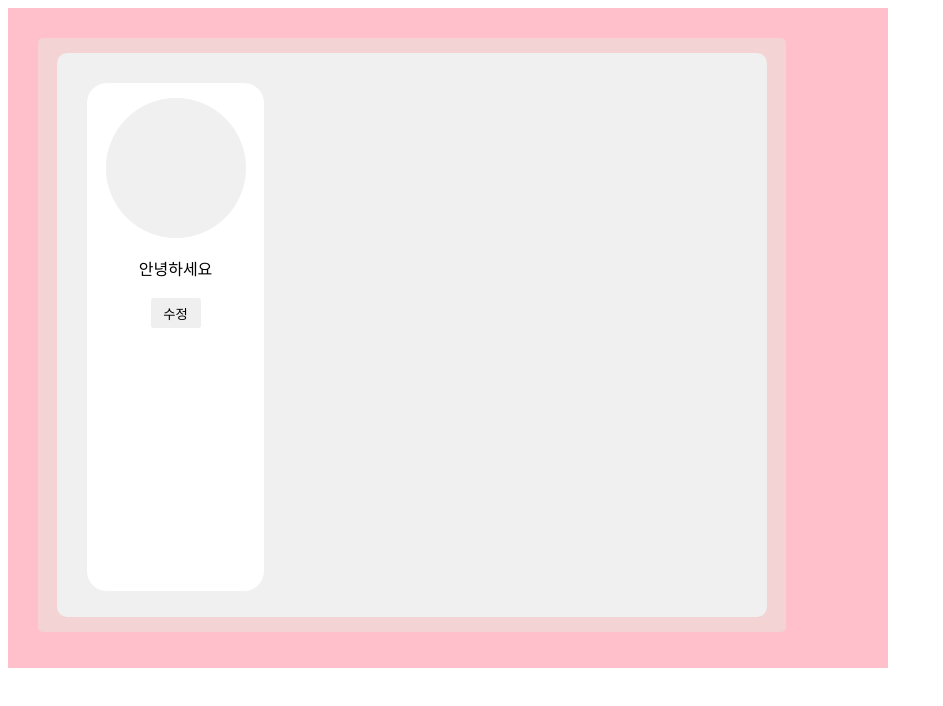
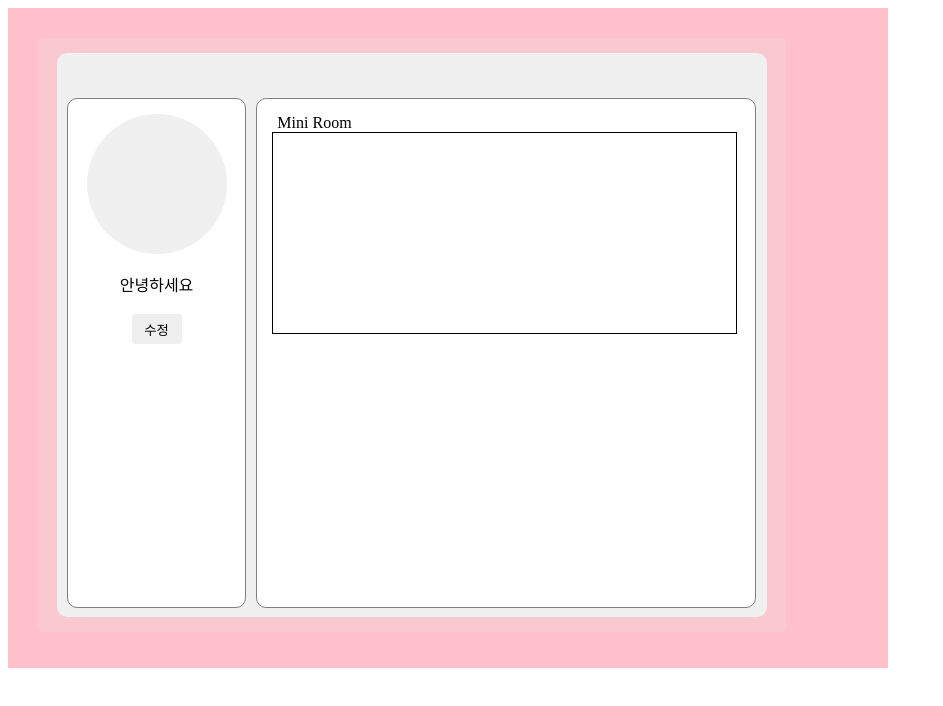
Before and after one commit to zlhunzzing/sangkeum_hompy, a React (Create React App) app in the folder client/: page / in a window 1280 px wide. Shown: the top 706 px of the page, without its empty margins (0-943 px from the left). Built offline with nearby package versions, Linux system fonts and the light colour scheme.

Commit message:
미니룸 영역 추가
 + 홈피 커버 불투명적용

```diff
--- a/client/public/style.css
+++ b/client/public/style.css
@@ -1,8 +1,8 @@
 .wrapping {
+  text-align: center;
   width: 880px;
   height: 660px;
   background-color: pink;
-  text-align: center;
 }
 .cover {
   float: left;
@@ -10,7 +10,7 @@
   margin-left: 30px;
   width: 85%;
   height: 90%;
-  background-color: rgb(243, 211, 211);
+  background-color: rgb(243, 211, 211, 0.5);
   border-radius: 5px;
 }
 .content {
@@ -21,28 +21,26 @@
   background-color: rgb(240, 240, 240);
   border-radius: 10px;
 }
-
-.profileBox {
-  position: relative;
+.sideContent {
   float: left;
-  margin: 30px;
+  margin: 10px;
+  margin-top: 45px;
+  left: 0%;
+  bottom: 0%;
   background-color: white;
   width: 25%;
   height: 90%;
-  border-radius: 20px;
+  border: 1px solid gray;
+  border-radius: 10px;
 }
-.profileImage {
-  margin: 0 auto;
-  margin-top: 15px;
-  width: 140px;
-  height: 140px;
-  border-radius: 100px;
-  background-color: rgb(240, 240, 240);
+.mainContent {
+  float: left;
+  margin-top: 45px;
+  left: 0%;
+  bottom: 0%;
+  background-color: white;
+  width: 70%;
+  height: 90%;
+  border: 1px solid gray;
+  border-radius: 10px;
 }
-.profileInput {
-  bottom: 0%;
-  width: 50px;
-  height: 30px;
-  border: 0px;
-  border-radius: 3px;
-}
--- /dev/null
+++ b/client/src/component/MiniRoomComponent.tsx
@@ -0,0 +1,17 @@
+import React /*, { useState }*/ from 'react';
+
+export default function MiniRoomComponent() {
+  return (
+    <div style={{ margin: '15px' }}>
+      <div style={{ textAlign: 'left', paddingLeft: '5px' }}>Mini Room</div>
+      <div
+        className="miniRoom"
+        style={{
+          border: '1px solid black',
+          width: '99%',
+          height: '200px',
+        }}
+      ></div>
+    </div>
+  );
+}
--- a/client/src/component/ProfileComponent.tsx
+++ b/client/src/component/ProfileComponent.tsx
@@ -5,8 +5,18 @@ export default function ProfileComponent() {
   const [content, setContent] = useState('안녕하세요');
 
   return (
-    <span className="profileBox">
-      <div className="profileImage"></div>
+    <span>
+      <div
+        className="profileImage"
+        style={{
+          margin: '0 auto',
+          marginTop: '15px',
+          width: '140px',
+          height: '140px',
+          borderRadius: '100px',
+          backgroundColor: 'rgb(240, 240, 240)',
+        }}
+      ></div>
       <br></br>
       {!isUpdate ? (
         <div>
@@ -17,6 +27,13 @@ export default function ProfileComponent() {
             className="profileInput"
             onClick={() => {
               setIsUpdate(true);
+            }}
+            style={{
+              bottom: '0%',
+              width: '50px',
+              height: '30px',
+              border: '0px',
+              borderRadius: '3px',
             }}
           >
             수정
--- a/client/src/view/HomeView.tsx
+++ b/client/src/view/HomeView.tsx
@@ -1,4 +1,5 @@
 import React /*,{ useState }*/ from 'react';
+import MiniRoomComponent from '../component/MiniRoomComponent';
 import ProfileComponent from '../component/ProfileComponent';
 
 export default function HomeView() {
@@ -6,7 +7,12 @@ export default function HomeView() {
     <div className="wrapping">
       <div className="cover">
         <div className="content">
-          <ProfileComponent></ProfileComponent>
+          <span className="sideContent">
+            <ProfileComponent></ProfileComponent>
+          </span>
+          <div className="mainContent">
+            <MiniRoomComponent></MiniRoomComponent>
+          </div>
         </div>
       </div>
     </div>
```
